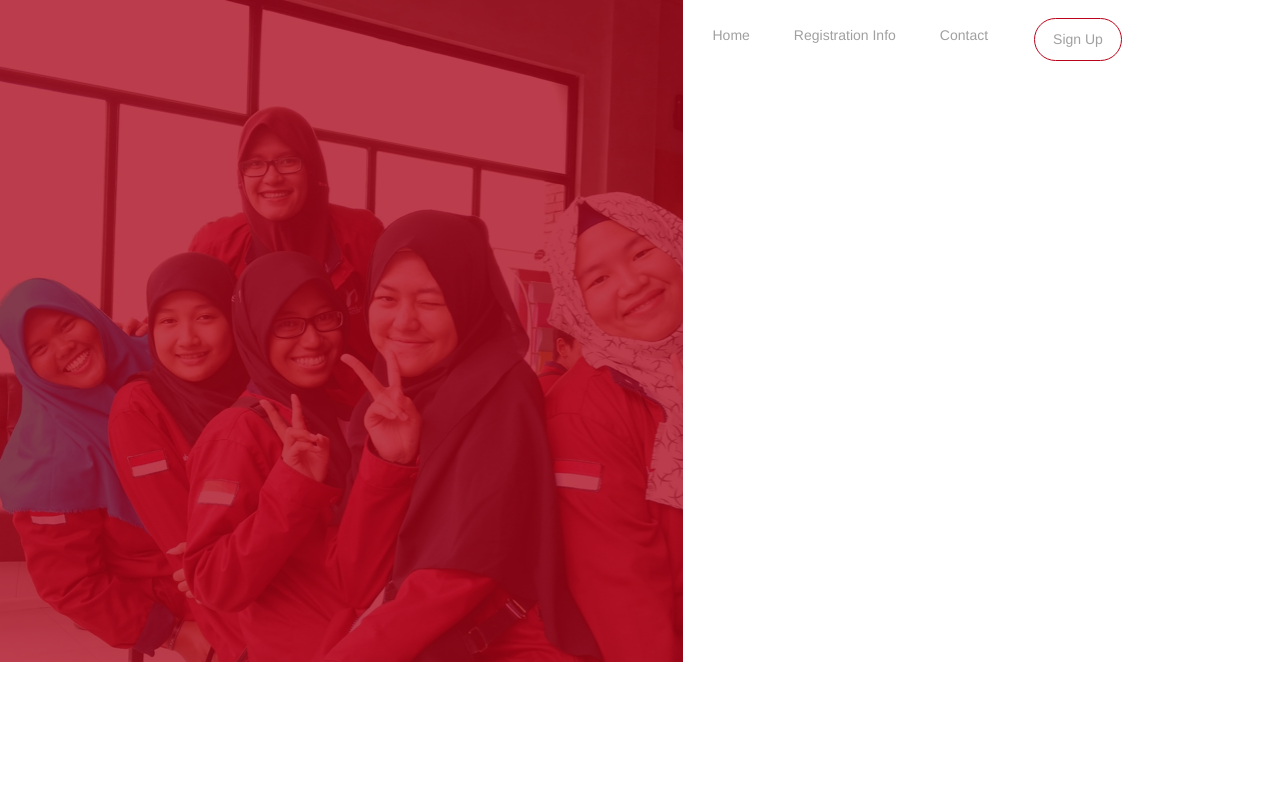
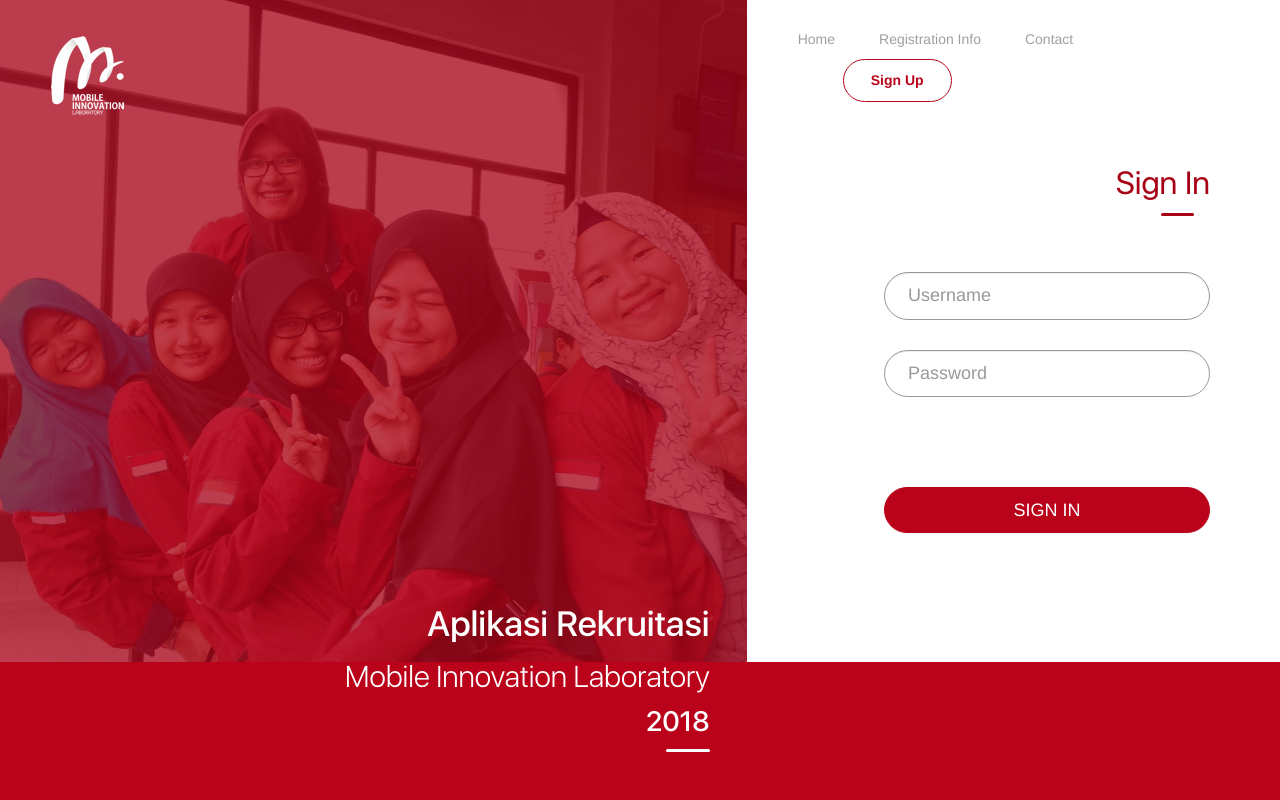
Before and after one commit to naufalrzld/newarek, a CodeIgniter app: page /database/ in a window 1280 px wide. Run offline with CodeIgniter, Linux system fonts and the light colour scheme; some libraries are stand-ins or nearby versions.

Commit message:
Update new arek, laman login

```diff
--- a/application/views/laman/v_login.php
+++ b/application/views/laman/v_login.php
@@ -3,12 +3,20 @@ defined('BASEPATH') OR exit('No direct script access allowed');
 ?>
 
     <!-- Page Content -->
-    <div class="container ayam">
-        <div class="row">
+
+        <div class="row ayam">
             <div class="col-lg-7 gbr">
+                    <div class="logo"></div>
+                    <div class="tulisan">
+                        <p class="judul">Aplikasi Rekruitasi </p>
+                        <p class="motion">Mobile Innovation Laboratory</p>
+                        <p class="tahun"><?php echo date("Y")+1;?></p>
+                        <div class="lbr_grs grs">
 
+                        </div>
+                    </div>
             </div>
-            <div class="col-lg-5">
+            <div class="col-lg-5 formlogin">
                 <nav>
                     <ul class="nav navbar-nav">
                         <li class="active"><a href="#">Home</a></li>
@@ -17,7 +25,21 @@ defined('BASEPATH') OR exit('No direct script access allowed');
                         <li class="geserdikit"><a href="#">Sign Up</a></li>
                     </ul>
                 </nav>
+                <div class="row">
+                    <div class="col-lg-8 formulir">
+                        <p class="signin">Sign In</p>
+                        <div class="grs_sign"></div>
+                        <form>
+                            <div class="form-group">
+                                <input type="text" class="form-control" id="email" placeholder="Username">
+                            </div>
+                            <div class="form-group">
+                                <input type="password" class="form-control" id="pwd"  placeholder="Password">
+                            </div>
+                            <button type="submit" class="btn btn-danger btn-lg btn-block tombol-login">Sign In</button>
+                        </form>
+                    </div>
+                </div>
             </div>
         </div>
-    </div>
     <!-- /.container -->
--- a/assets/css/logo-nav.css
+++ b/assets/css/logo-nav.css
@@ -3,16 +3,35 @@
  * Copyright 2013-2016 Start Bootstrap
  * Licensed under MIT (https://github.com/BlackrockDigital/startbootstrap/blob/gh-pages/LICENSE)
  */
+@font-face {
+    font-family: bebek_r;
+    src: url(http://localhost/newarek/assets/fonts/SFUIDisplay-Regular.otf);
+}
+@font-face {
+    font-family: bebek_l;
+    src: url(http://localhost/newarek/assets/fonts/SFUIDisplay-Light.otf);
+}
+@font-face {
+    font-family: bebek_m;
+    src: url(http://localhost/newarek/assets/fonts/SFUIDisplay-Medium.otf);
+}
+@font-face {
+    font-family: bebek_b;
+    src: url(http://localhost/newarek/assets/fonts/SFUIDisplay-Bold.otf);
+}
 
 .navbar-fixed-top .nav {
     padding: 15px 0;
 }
-
+body{
+    background-color: #ba031a;
+}
 .navbar-fixed-top .navbar-brand {
     padding: 0 15px;
 }
 nav {
     margin-top: 18px;
+    margin-left: 21px;
 }
 nav a{
     color: #a0a0a0;
@@ -20,50 +39,129 @@ nav a{
 nav a:hover{
     color: #ba031a;
 }
-.navbar-nav>li>a{
+.navbar-nav>li.geserdikit>a{
     margin-right: 14px;
     line-height: 17px;
 }
-/*li.geserdikit{
-    margin-left: 17px;
-    border: solid 1px #ba031a;
-    border-radius: 32px;
-    padding: 0px 0 0 14px;
-}*/
+.navbar-nav>li>a {
+    margin-right: 14px;
+    line-height: 24px;
+}
 .gbr{
     background-image: url("../img/bg.png");
     background-repeat: no-repeat;
     height:662px;
+
+}
+.formlogin{
+    background-color: #FFF;
+    height:662px;
+}
+.formulir{
+    margin:11% 0% 12% 23% ;
+}
+.signin{
+    text-align: right;
+    color: #a80217;
+    text-transform: capitalize;
+    font-size: 32px;
+    font-family: bebek_r;
+}
+.grs_sign{
+    border-bottom: solid 3px #a80217;
+    border-radius: 2px;
+    margin:-1% 5% 56px 85%;
 }
 .navbar-nav>li.geserdikit>a{
-   /* color:#ba031a;
-    font-size: 14px;
+    margin-left: 60px;
+    border: solid 1px #ba031a;
+    color: #ba031a;
     font-weight: bold;
-    text-transform: uppercase;*/
-    margin-left: 17px;
-    border: solid 1px #ba031a;
     border-radius: 32px;
-    padding: 12px 18px 12px 18px;
+    padding: 12px 27px 12px 27px;
 }
 .navbar-nav>li.geserdikit>a:hover{
     background-color:#ba031a !important;
     color:#FFF;
-    font-weight: normal;
+    font-weight: bold;
 }
-/*li .geserdikit:hover{
-    text-decoration: none;
-    border-radius: 32px;
-    background-color:#ba031a !important;
-    color:#FFF !important;
-    font-size: 14px;
+input[type="text"], input[type="password"]{
+    border-radius:30.5px;
+    padding:7%;
+    border-color:#979797;
+    color:#4f4f4f;
+    font-size: 18px;
+}
+input[type="password"]{
+    margin-top:30px;
+}
+.form-control:focus{
+    border:solid 1.4px #ba031a;
+    box-shadow: none;
+}
+.tombol-login{
+    margin-top:90px;
+}
+.btn-danger {
+    color: #fff;
+    background-color: #ba031a;
+    border-color: #ba031a;
+    border-radius: 30.5px;
     text-transform: uppercase;
-}*/
+}
 .navbar-nav>li>a {
     padding-top: 9px;
     padding-bottom: 8px;
 }
 .ayam{
-    margin-left:0px;
+    margin:0px !important;
+}
+.logo{
+    background-image: url("../img/logo.png");
+    width: 79px;
+    height: 79px;
+    background-repeat: no-repeat;
+    margin: 36px 0 0 36px ;
+}
+.judul{
+    margin-right:20px;
+    font-size: 35px;
+    font-family: bebek_m;
+    font-weight: 500;
+    text-align: right;
+    color: #ffffff;
+}
+.motion{
+    font-size: 30px;
+    font-weight: 300;
+    line-height: 1.17;
+    text-align: right;
+    margin-right:20px;
+    color: #ffffff;
+    font-family: bebek_l;
+}
+.tahun{
+    font-family: bebek_m;
+    font-size: 28px;
+    font-weight: 500;
+    line-height: 1.25;
+    text-align: right;
+    margin-right:20px;
+    color: #ffffff;
+}
+.tulisan{
+    position: fixed;
+    bottom: 6%;
+    right: 43%;
+    width: 100%;
+}
+.grs{
+    border-radius: 2px;
+    border-bottom: 3px solid #ffffff;
+}
+.lbr_grs{
+    margin-left: 95%;
+    margin-right: 1.5%;
 }
 @media(min-width:768px) {
 
```
Also changed, not shown: assets/fonts/SFUIDisplay-Bold.otf (added), assets/fonts/SFUIDisplay-Light.otf (added), assets/fonts/SFUIDisplay-Medium.otf (added), assets/fonts/SFUIDisplay-Regular.otf (added), assets/img/bg.png, assets/img/logo.png, assets/img/y.png (added), assets/img/z.png (added).
